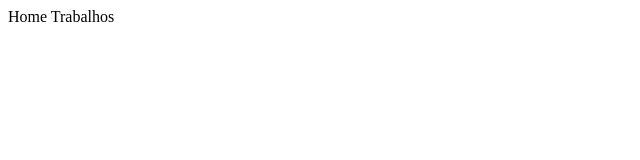
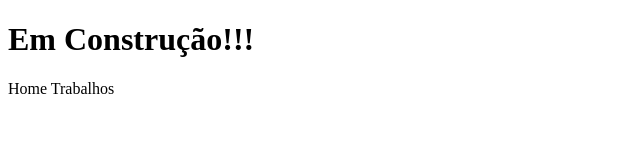
Before and after one commit to leandrog9/entendo-o-git-com-github, a plain HTML site: page index.html in a window 1280 px wide. Shown: the whole page, without its empty margins (0-640 px from the left). Drawn offline with Linux system fonts and the light colour scheme.

Commit message:
colocado comentário o titulo e inserido um novo

```diff
--- a/index.html
+++ b/index.html
@@ -8,6 +8,7 @@
 <body>
 
     <!--<h1> Em Construção!!!</h1>-->
+    <h1> Em Construção!!!</h1>
 
     <header>
         <nav>
```
